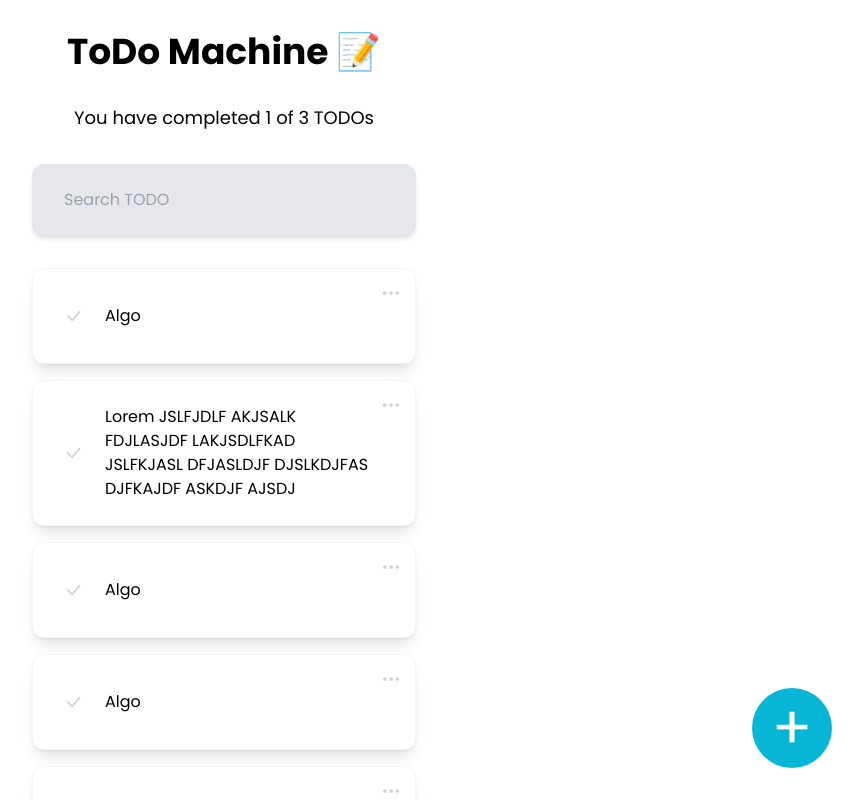
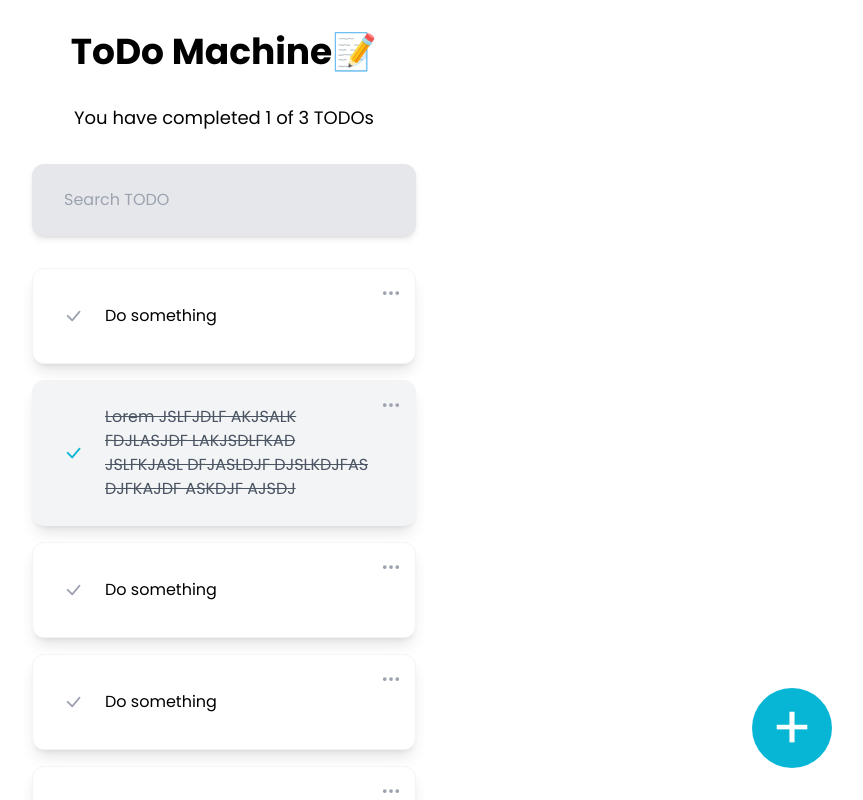
Before and after one commit to fernando801/ToDo-Machine, a React (Vite) app: page / in a window 1280 px wide. Shown: the top 800 px of the page, without its empty margins (416-1279 px from the left). Built offline with nearby package versions, Linux system fonts and the light colour scheme.

Commit message:
some css fixes

```diff
--- a/index.html
+++ b/index.html
@@ -9,8 +9,8 @@
     <link rel="preconnect" href="https://fonts.gstatic.com" crossorigin>
     <link href="https://fonts.googleapis.com/css2?family=Poppins:ital,wght@0,300;0,400;0,700;1,300;1,400;1,700&display=swap" rel="stylesheet">
   </head>
-  <body class="min-h-full flex flex-col items-center">
-    <div id="root"></div>
+  <body class="w-full min-h-full">
+    <div class="w-full flex flex-col items-center" id="root"></div>
     <script type="module" src="/src/main.jsx"></script>
   </body>
 </html>
--- a/src/App.jsx
+++ b/src/App.jsx
@@ -6,26 +6,26 @@ import ToDoItem from './ToDoItem'
 import CreateToDoButton from './CreateToDoButton'
 
 const todos = [
-  { id:'1', text:'Algo', completed:false},
-  { id:'2', text:'Lorem JSLFJDLF AKJSALK FDJLASJDF LAKJSDLFKAD JSLFKJASL DFJASLDJF DJSLKDJFAS DJFKAJDF ASKDJF AJSDJ', completed:false},
-  { id:'3', text:'Algo', completed:false},
-  { id:'4', text:'Algo', completed:false},
-  { id:'5', text:'Algo', completed:false},
+  { id:'1', text:'Do something', completed:false},
+  { id:'2', text:'Lorem JSLFJDLF AKJSALK FDJLASJDF LAKJSDLFKAD JSLFKJASL DFJASLDJF DJSLKDJFAS DJFKAJDF ASKDJF AJSDJ', completed:true},
+  { id:'3', text:'Do something', completed:false},
+  { id:'4', text:'Do something', completed:false},
+  { id:'5', text:'Do something', completed:false},
   { id:'6', text:'Lorem JSLFJDLF AKJSALK FDJLASJDF LAKJSDLFKAD JSLFKJASL DFJASLDJF DJSLKDJFAS DJFKAJDF ASKDJF AJSDJ', completed:false},
-  { id:'7', text:'Algo', completed:false},
-  { id:'8', text:'Algo', completed:false}
+  { id:'7', text:'Do something', completed:false},
+  { id:'8', text:'Do something', completed:false}
 ]
 
 function App() {
   const [count, setCount] = useState(0)
 
   return (
-    <div className='flex flex-col items-center gap-8 p-8 relative max-w-screen-md'>
-      <h1 className='font-bold text-4xl text-center'>ToDo Machine 📝</h1>
+    <div className='w-full flex flex-col items-center gap-8 p-8 relative max-w-screen-md'>
+      <h1 className='font-bold text-4xl text-center'>ToDo Machine📝</h1>
       <ToDoCounter />
       <ToDoSearch />
       <ToDoList>
-        {todos.map(todo => (<ToDoItem key={todo.id} text={todo.text}/>))}
+        {todos.map(todo => (<ToDoItem key={todo.id} props={todo}/>))}
       </ToDoList>
       <CreateToDoButton />
     </div>
--- a/src/ToDoItem.jsx
+++ b/src/ToDoItem.jsx
@@ -1,23 +1,25 @@
 import { BsCheckLg, BsThreeDots } from 'react-icons/bs';
 import React from 'react'
 
-const ToDoItem = (props) => {
+const ToDoItem = ({props}) => {
   return(
-    <li className='max-w-[24rem] w-full min-h-[6rem] p-6
+    <li className={`max-w-[24rem] w-full min-h-[6rem] p-6
                    rounded-xl border-[1px] border-gray-100
                    flex items-center
-                   bg-white shadow-lg relative'>
-      <div className='min-w-[2rem] h-8
+                   shadow-lg relative
+                   ${props.completed ? 'bg-gray-100': 'bg-white' }`}>
+      <div className={`min-w-[2rem] h-8
                       flex items-center justify-center
-                      text-gray-300 hover:text-cyan-500
-                      hover:cursor-pointer'>
+                      hover:cursor-pointer
+                      hover:text-cyan-500
+                      ${props.completed ? 'text-cyan-500' : 'text-gray-400'}`}>
         <BsCheckLg size='20'/>
       </div>
-      <p className='px-4'>{props.text}</p>
+      <p className={`px-4 ${props.completed && 'text-gray-600 line-through'}`}>{props.text}</p>
       <div className='w-8 h-8
                       absolute top-2 right-2
                       flex items-center justify-center
-                      text-gray-300
+                      text-gray-400
                       hover:cursor-pointer'>
         <BsThreeDots size='20'/>
       </div>
--- a/src/ToDoList.jsx
+++ b/src/ToDoList.jsx
@@ -2,7 +2,7 @@ import React from "react"
 
 const ToDoList = (props) => {
   return(
-    <ul className='flex flex-col gap-4'>
+    <ul className='w-full max-w-[24rem] flex flex-col items-center gap-4'>
       {props.children}
     </ul>
   )
--- a/src/ToDoSearch.jsx
+++ b/src/ToDoSearch.jsx
@@ -2,7 +2,7 @@ import React from "react";
 
 const ToDoSearch = () => {
   return(
-    <input className='bg-gray-200 w-full max-w-[24rem] px-8 py-6 rounded-xl shadow-md sticky top-8 z-10 focus:outline-none' type='text' placeholder='Search TODO'/>
+    <input className='bg-gray-200 w-full max-w-[24rem] px-8 py-6 rounded-xl shadow-md sticky top-8 z-10' type='text' placeholder='Search TODO'/>
   )
 }
 
```
